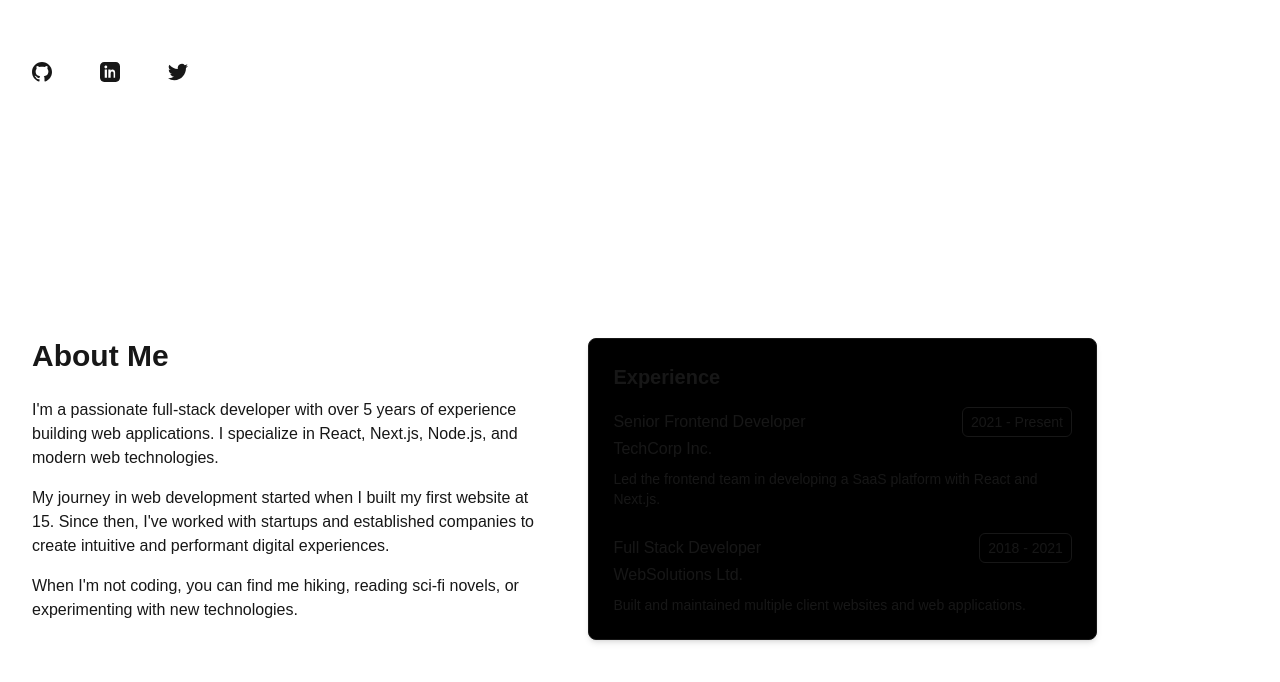
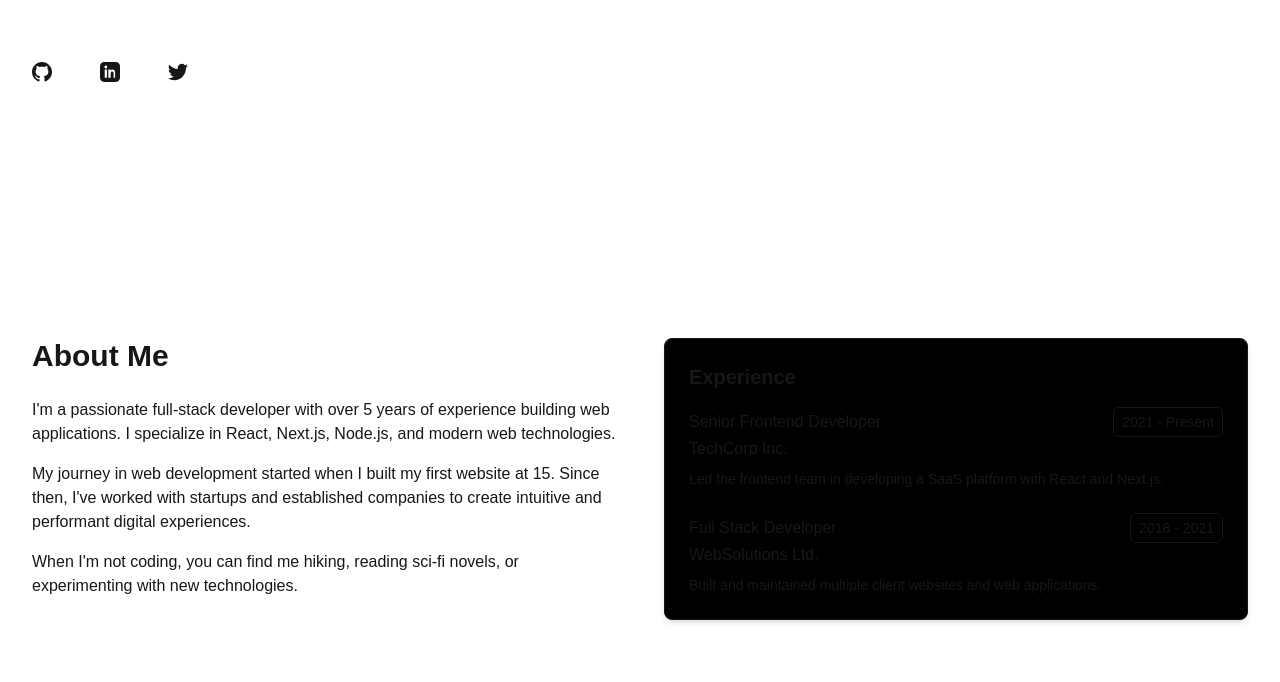
Before and after one commit to Sherrrrryyy/Personal-Portfolio, a Next.js app: page / in a window 1280 px wide. Shown: the part 599-1281 px from the top of the page. Built offline with nearby package versions, Linux system fonts and the light colour scheme.

Commit message:
refactor: remove commented-out Experience section from About component

```diff
--- a/src/app/page.jsx
+++ b/src/app/page.jsx
@@ -10,7 +10,6 @@ export default function Home() {
     <Main />
 
     <div className='min-h-screen bg-background'>
-
         {/* About Section */}
         <section id="about" className="py-18 p-8 scroll-mt-20">
           <div className="flex flex-col md:flex-row gap-12">
@@ -59,36 +58,6 @@ export default function Home() {
               </div>
               </div>
             </div>
-
-            <div className="flex-1">
-              {/* <Card>
-                <CardContent className="p-6">
-                  <h3 className="text-xl font-semibold mb-4">Experience</h3>
-                  <div className="space-y-6">
-                    <div>
-                      <div className="flex justify-between items-center">
-                        <h4 className="font-medium">Senior Frontend Developer</h4>
-                        <Badge variant="outline">2021 - Present</Badge>
-                      </div>
-                      <p className="text-primary">TechCorp Inc.</p>
-                      <p className="text-sm text-muted-foreground mt-2">
-                        Led the frontend team in developing a SaaS platform with React and Next.js.
-                      </p>
-                    </div>
-                    <div>
-                      <div className="flex justify-between items-center">
-                        <h4 className="font-medium">Full Stack Developer</h4>
-                        <Badge variant="outline">2018 - 2021</Badge>
-                      </div>
-                      <p className="text-primary">WebSolutions Ltd.</p>
-                      <p className="text-sm text-muted-foreground mt-2">
-                        Built and maintained multiple client websites and web applications.
-                      </p>
-                    </div>
-                  </div>
-                </CardContent>
-              </Card> */}
-            </div>
           </div>
         </section>
     </div>
```
